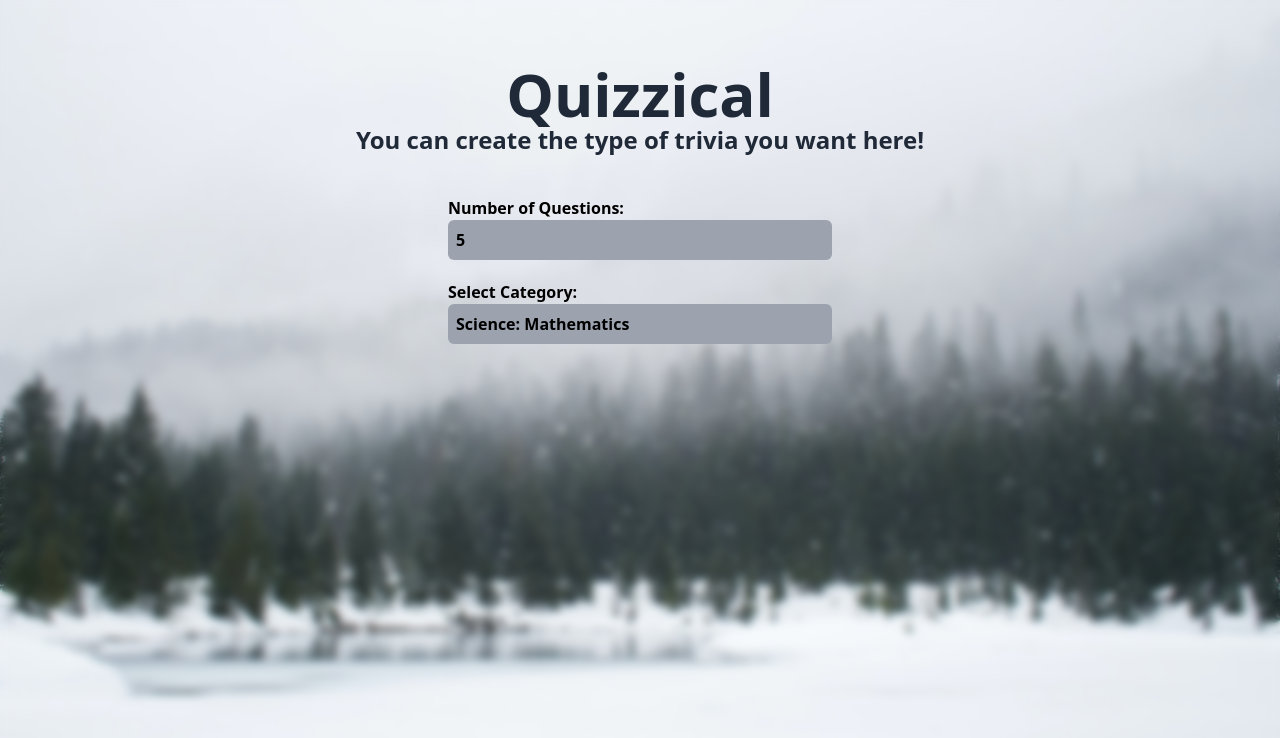
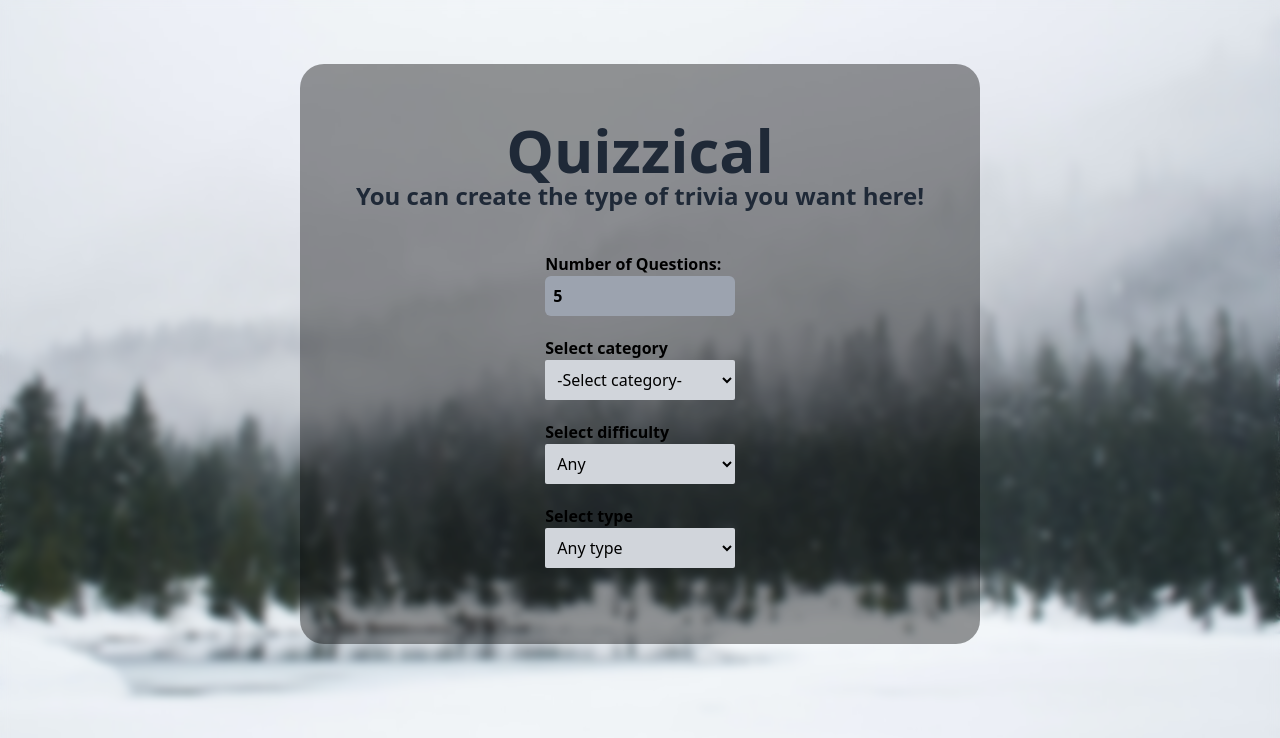
Before and after one commit to Vorsteh/quizzical, a Next.js app: page /choose in a window 1280 px wide. Shown: the top 738 px of the page. Built offline with nearby package versions, Linux system fonts and the light colour scheme.

Commit message:
Select Input
Fixed and started working on the Select Input component.

```diff
--- a/components/SelectInput.tsx
+++ b/components/SelectInput.tsx
@@ -1,15 +1,22 @@
 interface SelectProps {
     text: string;
-    type: any;
     value: any;
     options: string[];
     name: string;
     onChange: any;
 }
-const SelectInput: React.FC<SelectProps> = () => {
+const SelectInput: React.FC<SelectProps> = ({text, value, options, name, onChange}) => {
+
+    const optionList = options.map(option => {
+        return <option value={option} className='bg-gray-100'>{option}</option>
+    })
+
     return (
-        <div>
-
+        <div className='relative pb-5'>
+            <p className='font-bold'>{text}</p>
+            <select name={name} className='p-2 outline-none w-full rounded-sm bg-gray-300'>
+                {optionList}
+            </select>
         </div>
     )
 }
--- a/pages/choose.tsx
+++ b/pages/choose.tsx
@@ -1,9 +1,12 @@
 import QuizInput from "@/components/QuizInput";
+import SelectInput from "@/components/SelectInput";
 import React from "react";
 import { useState } from "react";
 const Choose = () => {
 
-    const [info, setInfo] = useState({amount: 5, category: 'Science: Mathematics', difficulty: 'Medium', type: 'Multiple Choice'})
+    const [info, setInfo] = useState({amount: 5, category: 'Select category', difficulty: 'Medium', type: 'Multiple Choice'})
+
+    const categorys: string[] = ['-Select category-','General knowledge', 'Science: Computers','Science: Mathematics']
 
     const handleChange = (e: any) => {
         setInfo(prevInfo => {
@@ -16,14 +19,19 @@ const Choose = () => {
     return (
         <div className="relative flex justify-center w-full h-full lg:bg-[url('/images/choose.jpg')] bg-no-repeat bg-center bg-fixed bg-cover">
             <div className="w-full h-full p-16 backdrop-blur-sm">
-                <div className="font-semibold text-center text-gray-800">
-                    <h1 className="text-6xl ">Quizzical</h1>
-                    <h2 className="text-2xl">You can create the type of trivia you want here!</h2>
+                <div className="w-fit m-auto h-auto bg-black bg-opacity-40 rounded-3xl p-14">
+                    <div className="font-semibold text-center text-gray-800">
+                        <h1 className="text-6xl">Quizzical</h1>
+                        <h2 className="text-2xl">You can create the type of trivia you want here!</h2>
+                    </div>
+                    <form className="flex flex-col self-center w-1/3 m-auto mt-10">
+                        <QuizInput text="Number of Questions:" value={info.amount} onChange={handleChange} name="amount" type="text"/>
+                        <SelectInput name="category" options={categorys} text='Select category' value={info.category} onChange={handleChange} />
+                        <SelectInput name="difficulty" options={['Any','Easy', 'Medium', 'Hard']} text='Select difficulty' value={info.difficulty} onChange={handleChange} />
+                        <SelectInput name="type" options={['Any type', 'True / False', 'Multiple Choice']} text='Select type' value={info.type} onChange={handleChange} />
+
+                    </form>
                 </div>
-                <form className="flex flex-col self-center w-1/3 m-auto mt-10">
-                    <QuizInput text="Number of Questions:" value={info.amount} onChange={handleChange} name="amount" type="text"/>
-                    <QuizInput text="Select Category:" value={info.category} onChange={handleChange} name="category" type="select"/>
-                </form>
             </div>
         </div>
     )
```
